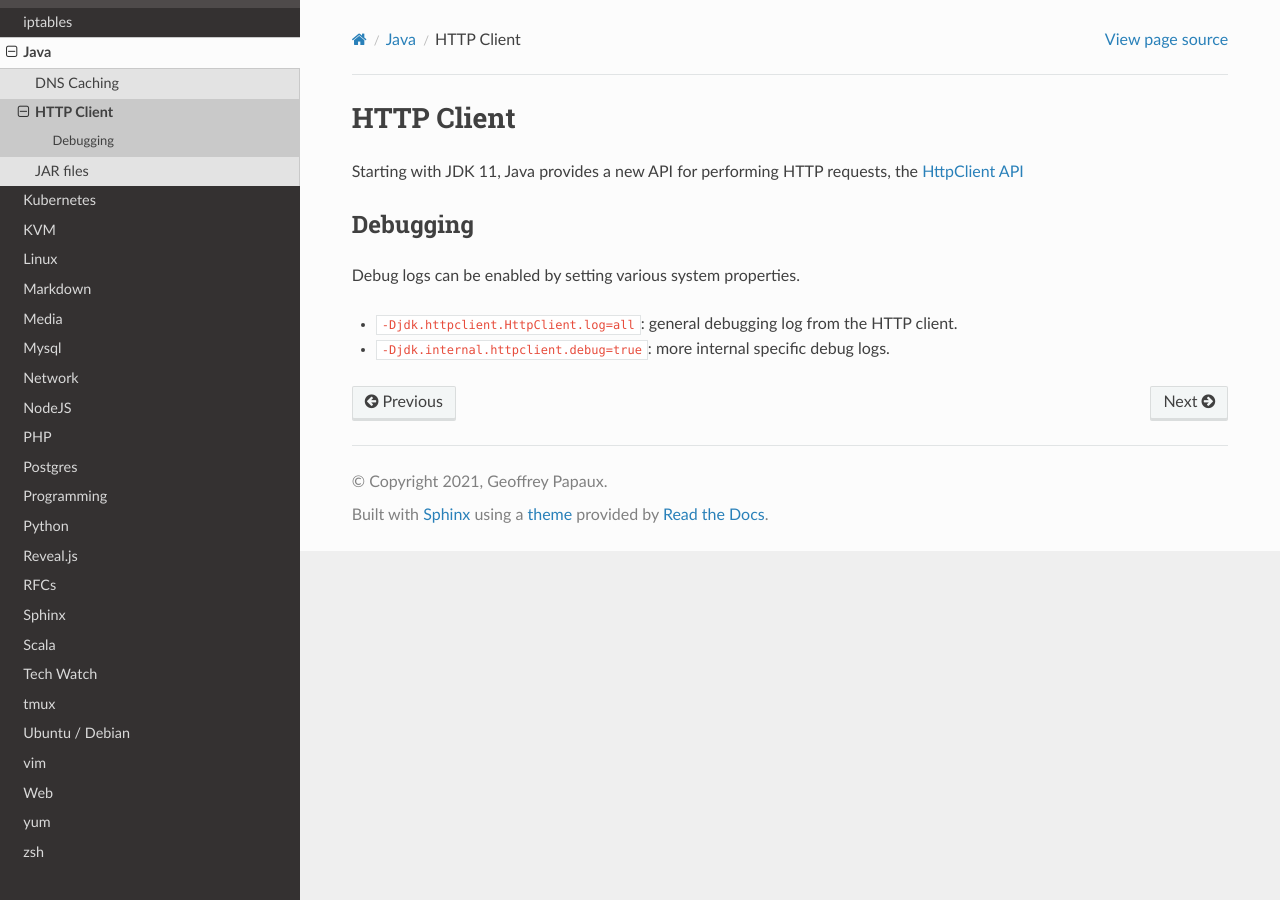
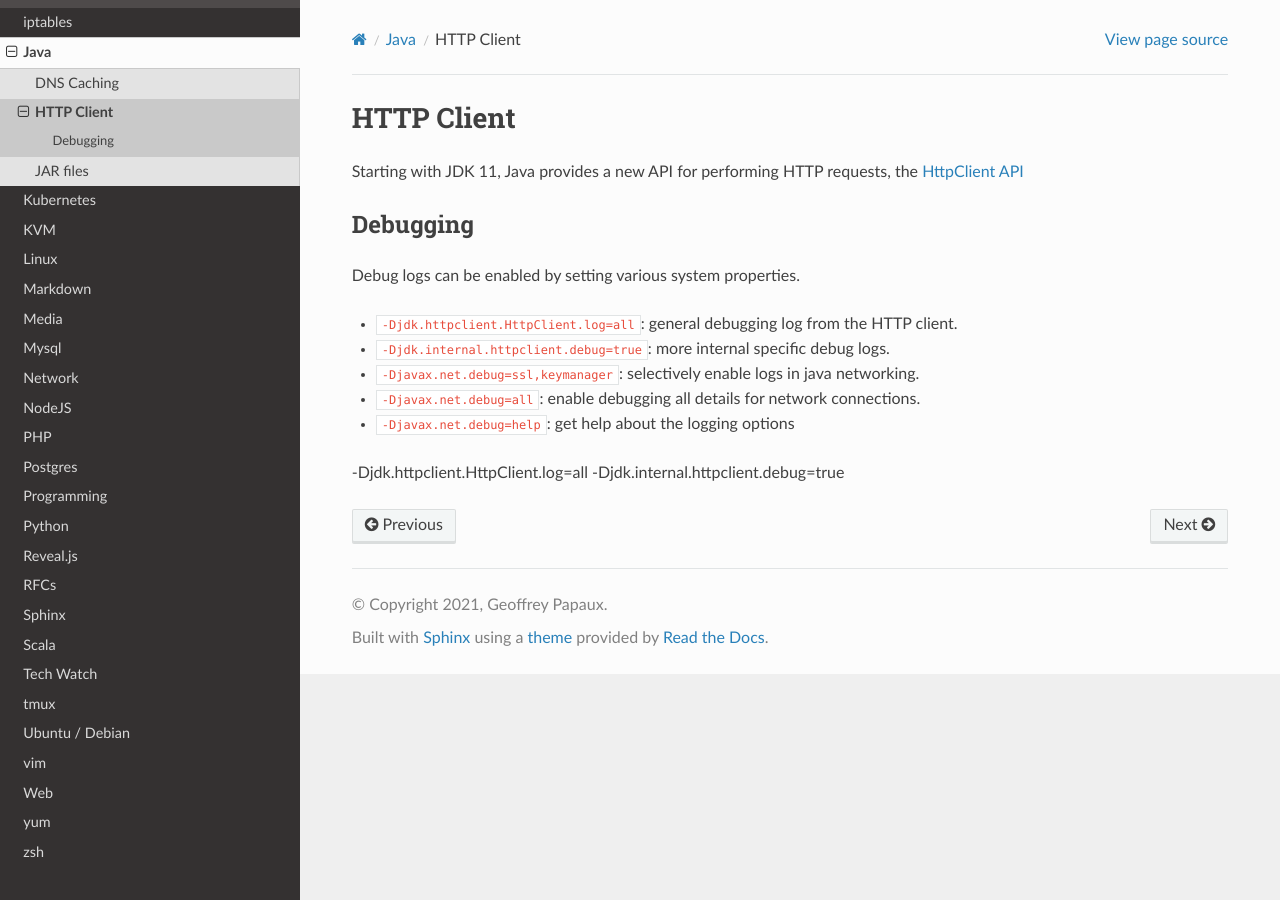
Before and after one commit to papaux/til, a Sphinx documentation site: the page built from source/java/http-client.rst, in a window 1280 px wide. Built offline with Sphinx 7.4.7 and the Read the Docs theme 2.0.0, drawn with Linux system fonts in a browser that asks for light colours.

Commit message:
java: more http client debugging options

```diff
--- a/source/java/http-client.rst
+++ b/source/java/http-client.rst
@@ -10,3 +10,8 @@ Debug logs can be enabled by setting various system properties.
 
 * ``-Djdk.httpclient.HttpClient.log=all``: general debugging log from the HTTP client.
 * ``-Djdk.internal.httpclient.debug=true``: more internal specific debug logs.
+* ``-Djavax.net.debug=ssl,keymanager``: selectively enable logs in java networking.
+* ``-Djavax.net.debug=all``: enable debugging all details for network connections.
+* ``-Djavax.net.debug=help``: get help about the logging options
+
+-Djdk.httpclient.HttpClient.log=all -Djdk.internal.httpclient.debug=true
```
